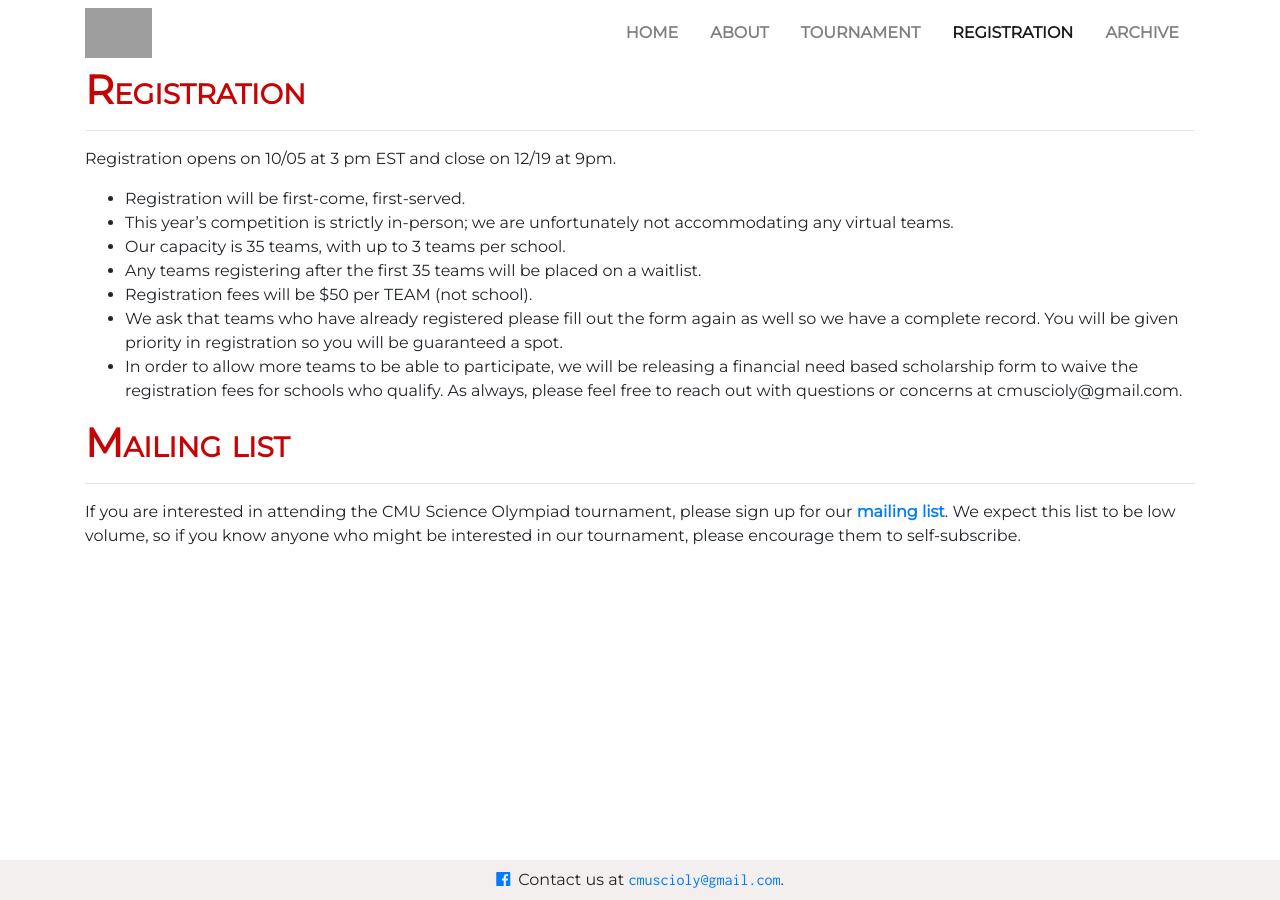
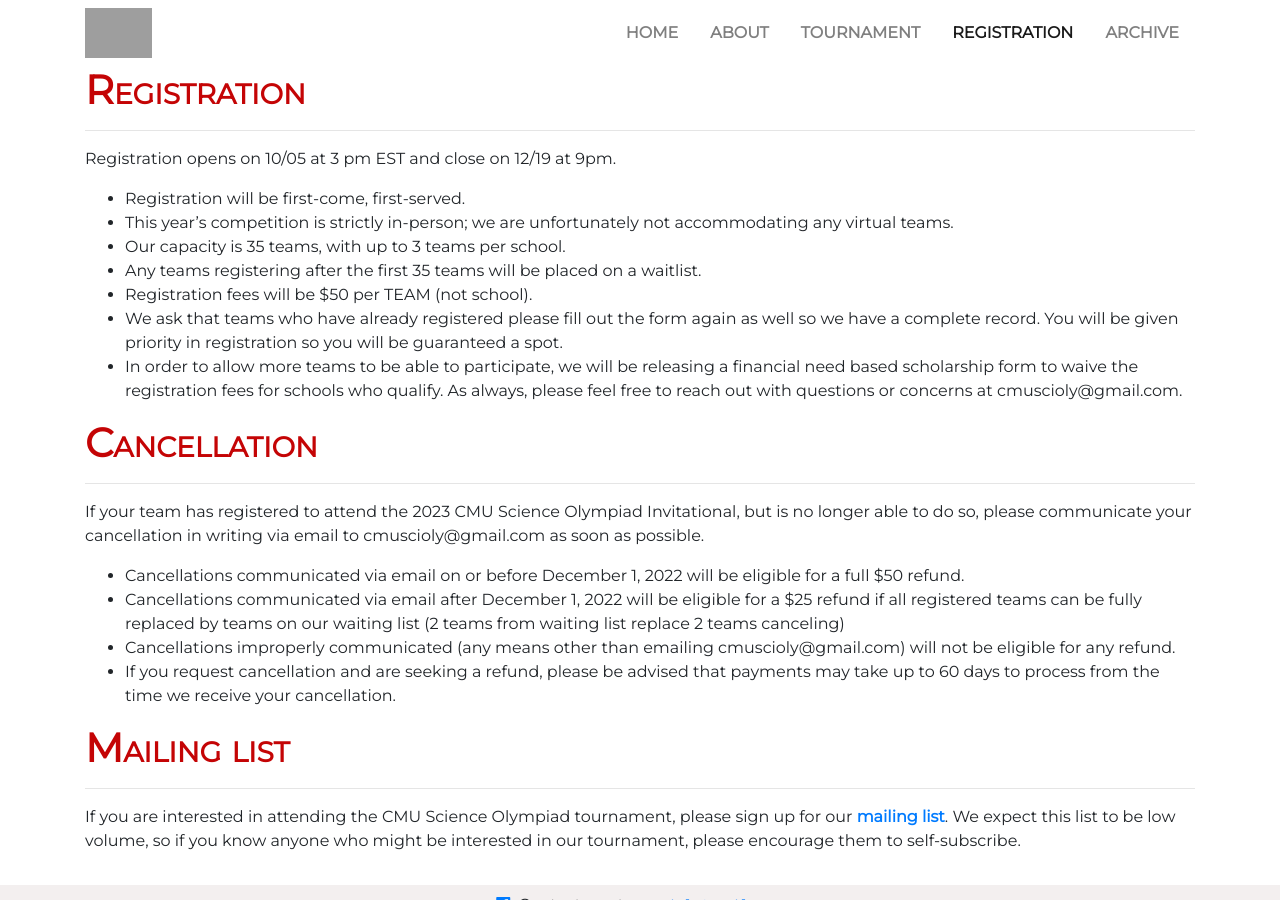
Before and after one commit to cmuscioly/cmuscioly.github.io, a Jekyll site: the page built from registration.md, in a window 1280 px wide. Built offline with Jekyll 4.4.1, drawn with Linux system fonts in a browser that asks for light colours; nearby versions of some CDN libraries; grey boxes are pictures that could not be loaded.

Commit message:
cancellation

```diff
--- a/registration.md
+++ b/registration.md
@@ -18,6 +18,16 @@ Registration opens on 10/05 at 3 pm EST and close on 12/19 at 9pm.
 - In order to allow more teams to be able to participate, we will be releasing a financial need based scholarship form to waive the registration fees for schools who qualify.
 As always, please feel free to reach out with questions or concerns at cmuscioly@gmail.com.
 
+# Cancellation
+<hr>
+If your team has registered to attend the 2023 CMU Science Olympiad Invitational, but is no longer able to do so, please communicate your cancellation in writing via email to cmuscioly@gmail.com as soon as possible.
+
+- Cancellations communicated via email on or before December 1, 2022 will be eligible for a full $50 refund.
+- Cancellations communicated via email after December 1, 2022 will be eligible for a $25 refund if all registered teams can be fully replaced by teams on our waiting list (2 teams from waiting list replace 2 teams canceling)
+- Cancellations improperly communicated (any means other than emailing cmuscioly@gmail.com) will not be eligible for any refund.
+- If you request cancellation and are seeking a refund, please be advised that  payments may take up to 60 days to process from the time we receive your cancellation.
+
+
 
 # Mailing list
 
```
